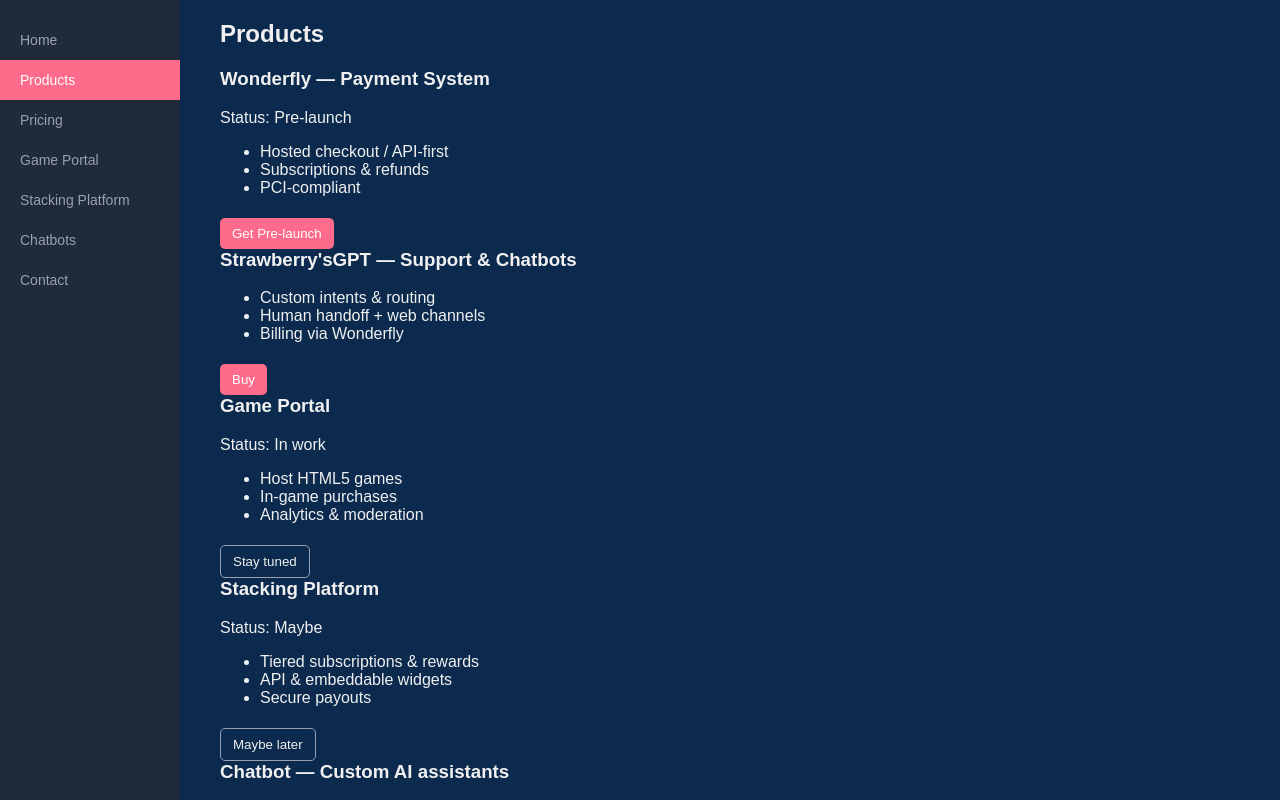
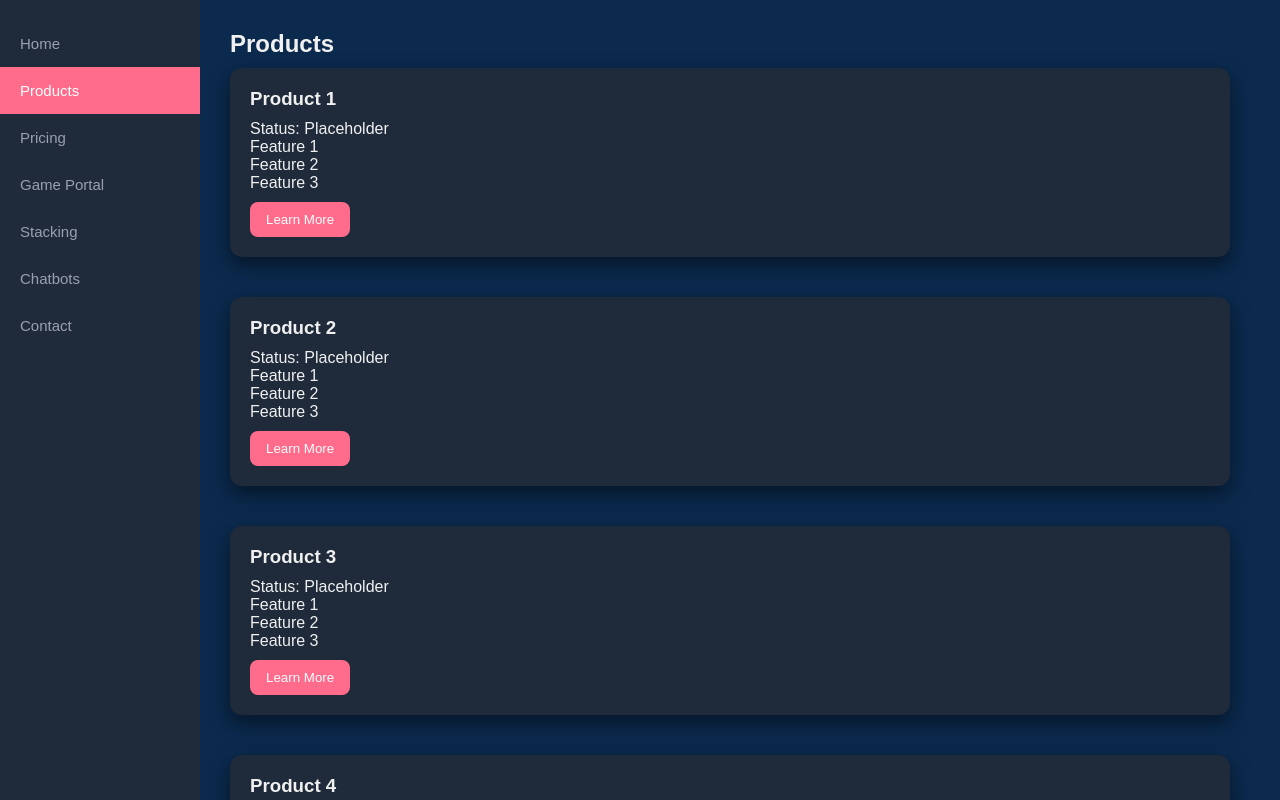
Before and after one commit to Golsfisch/Satos, a plain HTML site: page index.html in a window 1280 px wide. Both pictures are taken after a click on the button "Products". Shown: the top 800 px of the page. Drawn offline with Linux system fonts and the light colour scheme.

Commit message:
Update index.html

```diff
--- a/index.html
+++ b/index.html
@@ -3,169 +3,169 @@
 <head>
 <meta charset="UTF-8">
 <meta name="viewport" content="width=device-width, initial-scale=1.0">
-<title>Tech Wonder — Classic 7-Page Layout</title>
+<title>Tech Wonder — High-End Classic Layout</title>
 <style>
-/* Body & Layout */
+/* Reset & base */
+body, h1,h2,h3,p,ul {margin:0; padding:0;}
+ul {list-style:none;}
 body {
-    margin:0;
     font-family: Arial, sans-serif;
-    background-color:#0b2a4e;
+    background:#0b2a4e;
     color:#f0f0f0;
+    display:flex;
 }
 #sidebar {
-    position: fixed;
-    left:0; top:0; bottom:0;
-    width:180px;
+    width:200px;
     background:#1f2a3a;
-    padding-top:20px;
     display:flex;
     flex-direction:column;
+    padding-top:20px;
+    min-height:100vh;
 }
 #sidebar button {
+    border:none;
     background:none;
-    border:none;
     color:#9aa0b0;
-    padding:12px 20px;
     text-align:left;
+    padding:15px 20px;
     cursor:pointer;
-    font-size:14px;
+    font-size:15px;
+    transition:0.3s;
 }
-#sidebar button:hover, #sidebar button.active {
-    background:#ff6b8a;
-    color:white;
+#sidebar button:hover, #sidebar button.active {background:#ff6b8a; color:white;}
+#sidebar .toggle {margin-top:auto; padding:12px 20px; border-top:1px solid #555; cursor:pointer; text-align:center; font-weight:bold;}
+.content {
+    flex:1;
+    padding:30px;
+    max-width:1000px;
 }
-.content {
-    margin-left:200px;
+section.page {display:none; animation:fadeIn 0.4s;}
+section.page.active {display:block;}
+@keyframes fadeIn {from {opacity:0;} to {opacity:1;}}
+h1,h2,h3 {margin-bottom:10px;}
+.card {
+    background:#1f2a3a;
     padding:20px;
+    border-radius:12px;
+    margin-bottom:20px;
+    box-shadow:0 8px 20px rgba(0,0,0,0.5);
+    transition: transform 0.3s, box-shadow 0.3s;
 }
-section.page {
-    display:none;
+.card:hover {transform:translateY(-4px); box-shadow:0 12px 24px rgba(0,0,0,0.6);}
+.button {padding:10px 16px; border-radius:8px; border:none; cursor:pointer; margin-top:10px; transition:0.3s;}
+.primary {background:#ff6b8a; color:white;}
+.primary:hover {background:#ff4d70;}
+.ghost {background:transparent; border:1px solid #9aa0b0; color:#f0f0f0;}
+.ghost:hover {background:#333;}
+.products-grid {
+    display:flex;
+    flex-wrap:wrap;
+    gap:20px;
 }
-section.page.active {
-    display:block;
-}
-h1,h2,h3 {margin-top:0;}
-.button {padding:8px 12px; border-radius:5px; border:none; cursor:pointer; margin-top:5px;}
-.primary {background:#ff6b8a; color:white;}
-.ghost {background:transparent; border:1px solid #9aa0b0; color:#f0f0f0;}
-footer {margin-top:30px; text-align:center; font-size:14px; color:#9aa0b0;}
-@media(max-width:600px){
-    #sidebar {position:relative;width:100%;display:flex;flex-direction:row;}
-    .content {margin-left:0;}
+.products-grid .card {flex:1 1 calc(50% - 20px);}
+footer {text-align:center; color:#9aa0b0; margin-top:40px; font-size:14px;}
+/* Dark mode */
+body.light {background:#f3f3f3; color:#0b2a4e;}
+body.light .card {background:#ffffff; color:#0b2a4e; box-shadow:0 8px 20px rgba(0,0,0,0.12);}
+body.light #sidebar {background:#e0e0e0;}
+body.light #sidebar button {color:#555;}
+body.light #sidebar button.active, body.light #sidebar button:hover {background:#ff6b8a; color:white;}
+body.light .ghost {border:1px solid #555; color:#0b2a4e;}
+body.light .ghost:hover {background:#ddd;}
+body.light .primary:hover {background:#ff4d70;}
+@media(max-width:800px){
+    #sidebar {position:relative;width:100%; flex-direction:row; overflow-x:auto;}
+    .content {margin:0; padding:20px;}
+    .products-grid .card {flex:1 1 100%;}
 }
 </style>
 </head>
-<body>
+<body id="body">
 
 <div id="sidebar">
     <button class="tab-btn active" data-page="home">Home</button>
     <button class="tab-btn" data-page="products">Products</button>
     <button class="tab-btn" data-page="pricing">Pricing</button>
     <button class="tab-btn" data-page="game">Game Portal</button>
-    <button class="tab-btn" data-page="stacking">Stacking Platform</button>
+    <button class="tab-btn" data-page="stacking">Stacking</button>
     <button class="tab-btn" data-page="chatbots">Chatbots</button>
     <button class="tab-btn" data-page="contact">Contact</button>
+    <button class="toggle" id="themeToggle">ON/OFF</button>
 </div>
 
 <div class="content">
 
 <section id="home" class="page active">
     <h1>Welcome to Tech Wonder</h1>
-    <p>Build & sell with confidence — Wonderfly pre-launch, Strawberry'sGPT, games, stacking, chatbots.</p>
-    <button class="button primary" onclick="alert('Wonderfly Pre-launch!')">Get Wonderfly (Pre-launch)</button>
-    <button class="button ghost" onclick="alert('Contact us for demo')">Book a demo</button>
-    <div style="margin-top:15px; background:#0b3a5a; padding:10px; border-radius:5px;">
-        <strong>Strawberry'sGPT</strong>
-        <p>Pre-trained support assistants, live chat, and custom flows. Integrates with Wonderfly.</p>
-    </div>
+    <p>High-end classic layout with placeholders for products, ready for expansion.</p>
+    <button class="button primary" onclick="alert('Wonderfly Pre-launch!')">Get Wonderfly</button>
+    <button class="button ghost" onclick="alert('Book demo')">Book Demo</button>
 </section>
 
 <section id="products" class="page">
     <h2>Products</h2>
-    <div>
-        <h3>Wonderfly — Payment System</h3>
-        <p>Status: Pre-launch</p>
-        <ul>
-            <li>Hosted checkout / API-first</li>
-            <li>Subscriptions & refunds</li>
-            <li>PCI-compliant</li>
-        </ul>
-        <button class="button primary" onclick="alert('Wonderfly Pre-launch!')">Get Pre-launch</button>
-    </div>
-    <div>
-        <h3>Strawberry'sGPT — Support & Chatbots</h3>
-        <ul>
-            <li>Custom intents & routing</li>
-            <li>Human handoff + web channels</li>
-            <li>Billing via Wonderfly</li>
-        </ul>
-        <button class="button primary" onclick="alert('Strawberry\'sGPT purchase coming soon')">Buy</button>
-    </div>
-    <div>
-        <h3>Game Portal</h3>
-        <p>Status: In work</p>
-        <ul>
-            <li>Host HTML5 games</li>
-            <li>In-game purchases</li>
-            <li>Analytics & moderation</li>
-        </ul>
-        <button class="button ghost" onclick="alert('Game Portal in work')">Stay tuned</button>
-    </div>
-    <div>
-        <h3>Stacking Platform</h3>
-        <p>Status: Maybe</p>
-        <ul>
-            <li>Tiered subscriptions & rewards</li>
-            <li>API & embeddable widgets</li>
-            <li>Secure payouts</li>
-        </ul>
-        <button class="button ghost" onclick="alert('Stacking maybe')">Maybe later</button>
-    </div>
-    <div>
-        <h3>Chatbot — Custom AI assistants</h3>
-        <ul>
-            <li>Custom flows & intents</li>
-            <li>Integration with Wonderfly</li>
-            <li>Embeddable widgets</li>
-        </ul>
-        <button class="button primary" onclick="alert('Chatbot coming soon')">Learn more</button>
+    <div class="products-grid">
+        <div class="card">
+            <h3>Product 1</h3>
+            <p>Status: Placeholder</p>
+            <ul><li>Feature 1</li><li>Feature 2</li><li>Feature 3</li></ul>
+            <button class="button primary">Learn More</button>
+        </div>
+        <div class="card">
+            <h3>Product 2</h3>
+            <p>Status: Placeholder</p>
+            <ul><li>Feature 1</li><li>Feature 2</li><li>Feature 3</li></ul>
+            <button class="button primary">Learn More</button>
+        </div>
+        <div class="card">
+            <h3>Product 3</h3>
+            <p>Status: Placeholder</p>
+            <ul><li>Feature 1</li><li>Feature 2</li><li>Feature 3</li></ul>
+            <button class="button primary">Learn More</button>
+        </div>
+        <div class="card">
+            <h3>Product 4</h3>
+            <p>Status: Placeholder</p>
+            <ul><li>Feature 1</li><li>Feature 2</li><li>Feature 3</li></ul>
+            <button class="button primary">Learn More</button>
+        </div>
+        <div class="card">
+            <h3>Product 5</h3>
+            <p>Status: Placeholder</p>
+            <ul><li>Feature 1</li><li>Feature 2</li><li>Feature 3</li></ul>
+            <button class="button primary">Learn More</button>
+        </div>
     </div>
 </section>
 
 <section id="pricing" class="page">
     <h2>Pricing</h2>
-    <div>
+    <div class="card">
         <h3>Starter Plan</h3>
         <p>$9/month</p>
-        <ul>
-            <li>Basic widgets</li>
-            <li>Up to 10k events/month</li>
-            <li>Email support</li>
-        </ul>
-        <button class="button primary" onclick="alert('Start Starter Plan')">Start</button>
+        <ul><li>Basic widgets</li><li>Up to 10k events/month</li><li>Email support</li></ul>
+        <button class="button primary">Start</button>
     </div>
 </section>
 
 <section id="game" class="page">
     <h2>Game Portal</h2>
-    <p>Status: In work</p>
-    <p>Host HTML5 games, leaderboards, achievements, and wallets integrated with Wonderfly.</p>
+    <p>Placeholder for Game Portal content.</p>
 </section>
 
 <section id="stacking" class="page">
     <h2>Stacking Platform</h2>
-    <p>Status: Maybe</p>
-    <p>Subscription stacking, rewards, tiered access, and community integrations.</p>
+    <p>Placeholder for Stacking Platform content.</p>
 </section>
 
 <section id="chatbots" class="page">
     <h2>Chatbots</h2>
-    <p>Other AI assistants separate from Strawberry'sGPT. Integrate with websites or apps for support or sales.</p>
+    <p>Placeholder for Chatbot AI products.</p>
 </section>
 
 <section id="contact" class="page">
-    <h2>Contact / Support</h2>
-    <p>Contact us for early access or product questions.</p>
+    <h2>Contact</h2>
+    <p>Contact form or information goes here.</p>
     <button class="button primary" onclick="alert('Contact form coming soon')">Contact</button>
 </section>
 
@@ -174,11 +174,12 @@ footer {margin-top:30px; text-align:center; font-size:14px; color:#9aa0b0;}
 </footer>
 
 <script>
-// Minimal JS for tab navigation
+// Set year
 document.getElementById('year').textContent = new Date().getFullYear();
+
+// Tab navigation
 var tabs = document.querySelectorAll('.tab-btn');
 var pages = document.querySelectorAll('section.page');
-
 tabs.forEach(function(tab){
     tab.addEventListener('click', function(){
         tabs.forEach(t => t.classList.remove('active'));
@@ -188,6 +189,11 @@ tabs.forEach(function(tab){
         document.getElementById(page).classList.add('active');
     });
 });
+
+// On/Off dark mode toggle
+document.getElementById('themeToggle').onclick = function(){
+    document.body.classList.toggle('light');
+};
 </script>
 
 </body>
```
